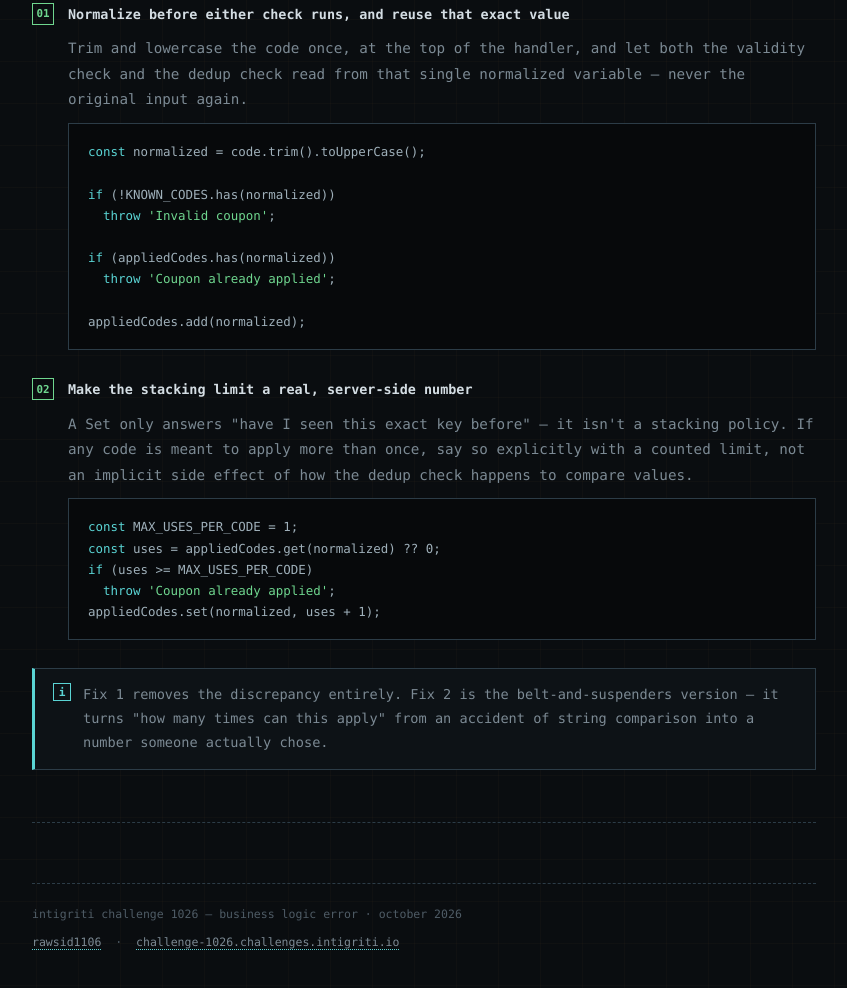
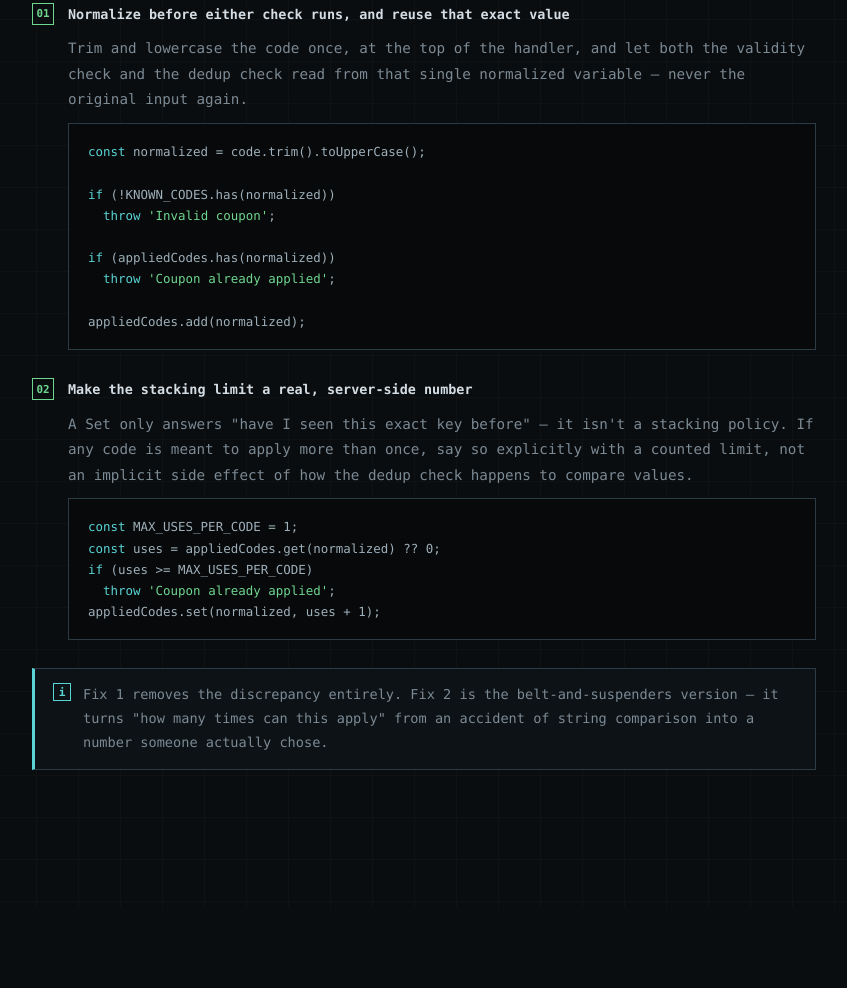
Before and after one commit to TechieSiddhi/coupon-stacking-writeup, a plain HTML site: page index.html in a window 1280 px wide. Shown: the part 4853-5841 px from the top of the page, without its empty margins (216-1063 px from the left). After the commit the page ends 5761 px from the top, so only its background shows below. Drawn offline with Linux system fonts and the light colour scheme.

Commit message:
Remove footer

```diff
--- a/index.html
+++ b/index.html
@@ -661,15 +661,5 @@ appliedCodes.set(normalized, uses + 1);</pre>
   string comparison into a number someone actually chose.
 </div>
 
-<hr>
-<footer>
-  <span>intigriti challenge 1026 — business logic error · october 2026</span>
-  <span>
-    <a href="https://app.intigriti.com/researcher/profile/rawsid1106">rawsid1106</a>
-    &nbsp;·&nbsp;
-    <a href="https://challenge-1026.challenges.intigriti.io">challenge-1026.challenges.intigriti.io</a>
-  </span>
-</footer>
-
 </body>
 </html>
```
